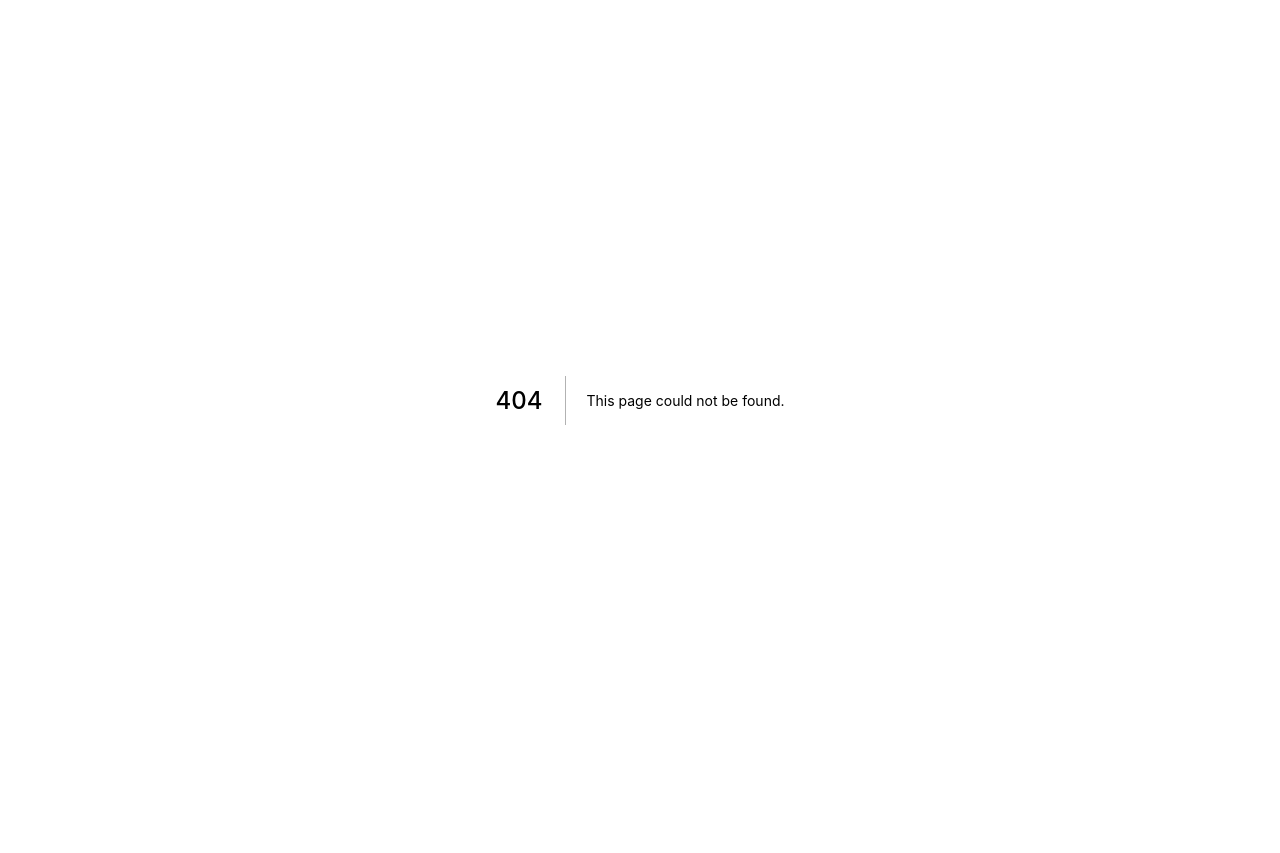
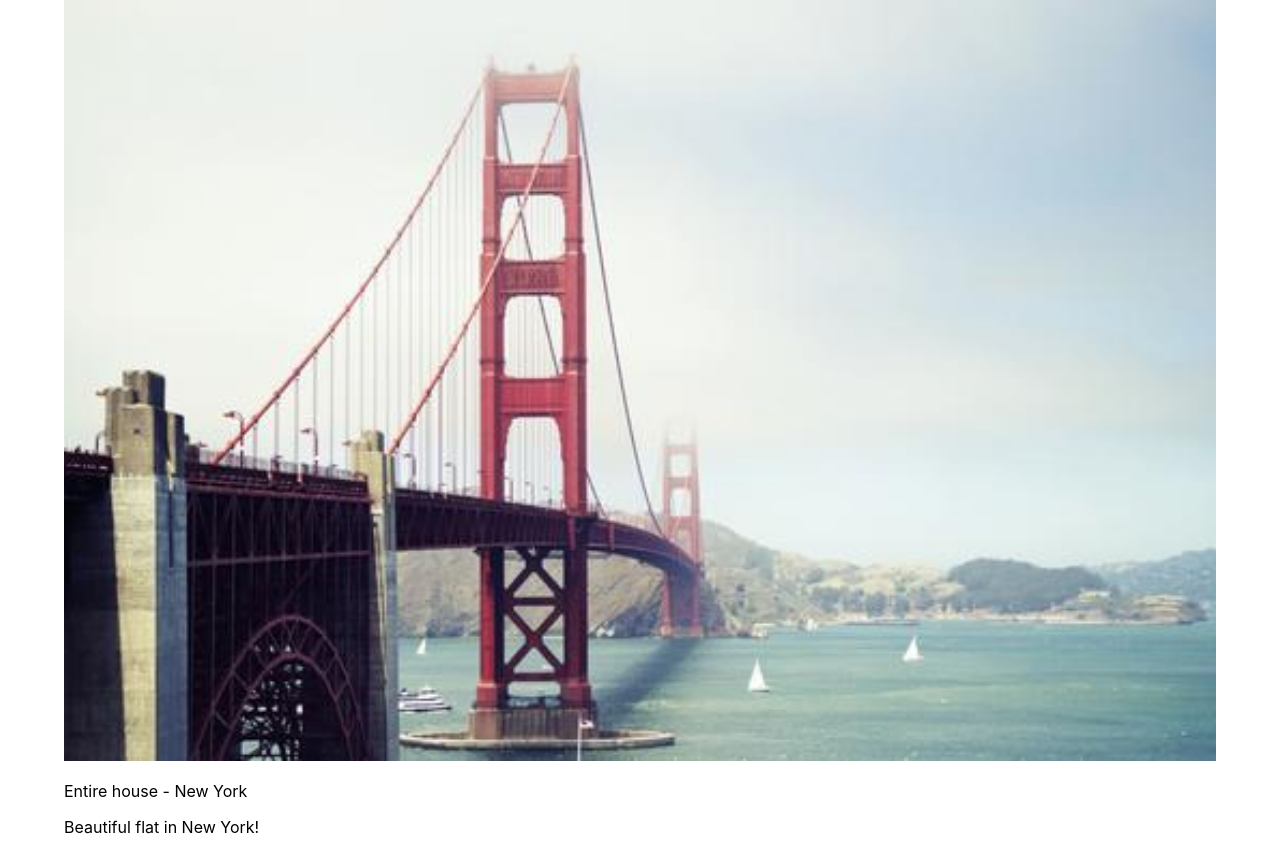
Before and after one commit to xanisu/nextbnb, a Next.js app: page /houses/1 in a window 1280 px wide. Before the commit this address had no page. Before the commit the page ends 800 px from the top, so only its background shows below. Built offline with nearby package versions, Linux system fonts and the light colour scheme.

Commit message:
3/20 fs nextbnb

```diff
--- a/houses.js
+++ b/houses.js
@@ -1,14 +1,20 @@
 export default [
     {
+      id: 1,
       picture: '/img/1.jpg',
       type: 'Entire house',
       town: 'New York',
-      title: 'Beautiful flat in New York!'
+      title: 'Beautiful flat in New York!',
+      description:'Neque porro quisquam est, qui dolorem ipsum quia dolor sit amet, consectetur, adipisci velit, sed quia non numquam eius modi tempora incidunt ut labore et dolore magnam aliquam quaerat voluptatem. Ut enim ad minima veniam, quis nostrum exercitationem ullam corporis suscipit laboriosam, nisi ut aliquid ex ea commodi consequatur? Quis autem vel eum iure reprehenderit qui in ea voluptate velit esse quam nihil molestiae consequatur, vel illum qui dolorem eum fugiat quo voluptas nulla pariatur',
+      guests: 4
     },
     {
+      id: 2,
       picture: '/img/2.jpg',
       type: 'Entire house',
       town: 'Amsterdam',
-      title: 'A flat in Amsterdam with a great view'
+      title: 'A flat in Amsterdam with a great view',
+      description: 'Sed ut perspiciatis unde omnis iste natus error sit voluptatem accusantium doloremque laudantium, totam rem aperiam, eaque ipsa quae ab illo inventore veritatis et quasi architecto beatae vitae dicta sunt explicabo.',
+      guests: 12
     }
   ]
--- /dev/null
+++ b/pages/houses/[id].js
@@ -0,0 +1,27 @@
+import Head from 'next/head'
+import houses from '../../houses.js'
+
+export default function House(props) {
+  return (
+    <div>
+        <Head>
+            <title>{props.house.title}</title>
+        </Head>
+        <img src={props.house.picture} width="100%" alt="House picture" />
+        <p>
+        {props.house.type} - {props.house.town}
+        </p>
+        <p>{props.house.title}</p>
+  </div>
+  )
+}
+
+export async function getServerSideProps({ query }) {
+  const { id } = query
+
+  return {
+    props: {
+      house: houses.filter((house) => house.id === parseInt(id))[0]
+    }
+  }
+}
```
Also changed, not shown: components/House.js (+6 -2 lines).
